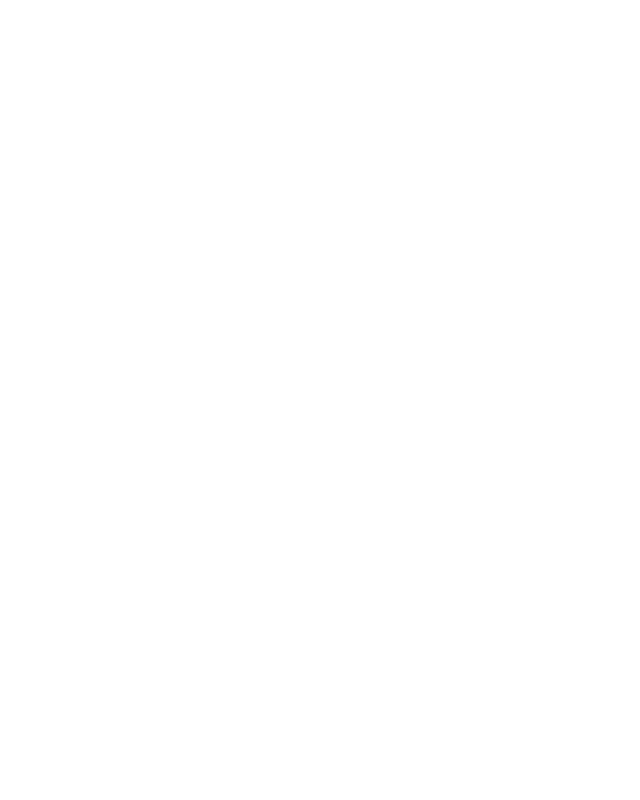
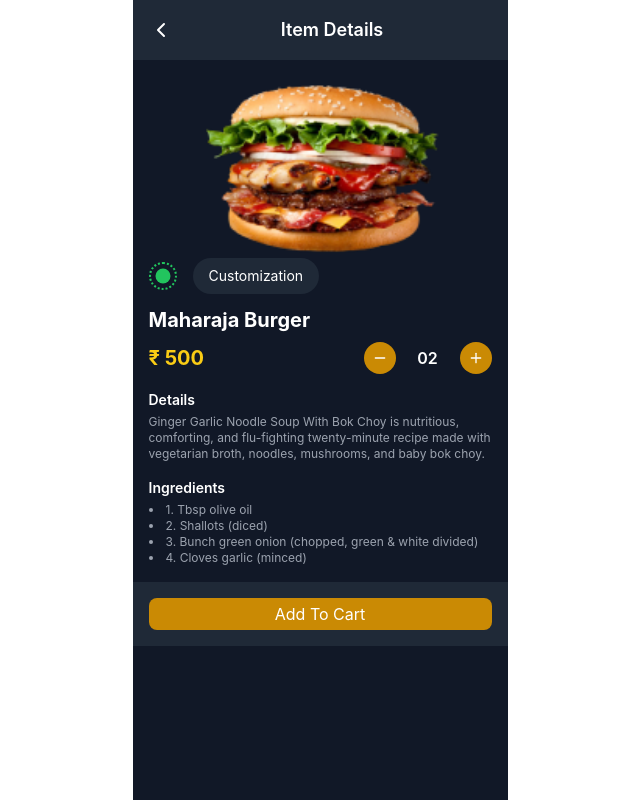
Before and after one commit to HardikRathod111/Restaurants_customer_dashboard, a React (Create React App) app in the folder frontend/: page /itemsdetails in a window 1280 px wide. Before the commit this address had no page. Shown: the whole page, without its empty margins (320-960 px from the left). Built offline with nearby package versions, Linux system fonts and the light colour scheme.

Commit message:
Proceed To Deploy

```diff
--- a/frontend/src/Admin/Dashboard/Managemenu.jsx
+++ b/frontend/src/Admin/Dashboard/Managemenu.jsx
@@ -558,7 +558,7 @@
                             <div className="grid grid-cols-2 md:grid-cols-3 lg:grid-cols-4 xl:grid-cols-6 gap-4">
                                     <button
                                         onClick={() => handleCategoryClick('All')}
-                                        className={`bg-gray-800 text-white p-2 rounded-md flex items-center bg-yellow-600`}
+                                        className={` text-white p-2 rounded-md flex items-center bg-yellow-600`}
                                     >
                                         <img
                                             src="./assets/images/pngwing 14-2.png"
--- a/frontend/src/App.js
+++ b/frontend/src/App.js
@@ -20,6 +20,7 @@
 import Managemenu from './Admin/Dashboard/Managemenu';
 import Edititem from './Admin/Dashboard/BurgerEditDetailsBox';
 import AddItems from './Admin/Dashboard/AddItems';
+import ItemDetails from './customer/ItemsDetails';
 
 
 function App() {
@@ -45,6 +46,7 @@
             <Route path='/managemenu' element={<Managemenu/>}/>
         <Route path='/additems' element={<AddItems/>}/>
         <Route path='/edititem' element={<Edititem/>}/>
+        <Route path='/itemsdetails' element={<ItemDetails/>}/>
         {/* Protected routes (Only accessible if authenticated) */}
         <Route path="/onsiteorder" element={isAuthenticated ? <OnsiteOrder /> : <Navigate to="/login" />} />
         <Route path="/editprofile" element={isAuthenticated ? <Editprofile /> : <Navigate to="/login" />} />
--- /dev/null
+++ b/frontend/src/customer/ItemsDetails.jsx
@@ -0,0 +1,226 @@
+'use client'
+
+import { useState } from 'react'
+import { ChevronLeft, Minus, Plus } from 'lucide-react'
+
+export default function ItemDetails() {
+  const [quantity, setQuantity] = useState(2)
+  const [isVeg, setIsVeg] = useState(true)
+  const [isCustomizationOpen, setIsCustomizationOpen] = useState(false)
+  const [currentStep, setCurrentStep] = useState(1)
+
+  // Customization options
+  const crustOptions = [
+    { name: "100% Wheat Crust", selected: true },
+    { name: "Cheese Burst", selected: false },
+    { name: "Fresh Pan Pizza", selected: false },
+    { name: "Classic Hand Tossed", selected: false },
+  ]
+
+  const sizeOptions = [
+    { name: "Medium", price: 200, selected: true },
+    { name: "Large", price: 700, selected: false },
+    { name: "Regular", price: 300, selected: false },
+  ]
+
+  const toppingsOptions = [
+    { name: "Jalapeno", price: 200, selected: true },
+    { name: "Onion", price: 700, selected: false },
+    { name: "Black Olive", price: 300, selected: false },
+  ]
+
+  const increment = () => setQuantity(prevQuantity => prevQuantity + 1)
+  const decrement = () => setQuantity(prevQuantity => prevQuantity > 0 ? prevQuantity - 1 : 0)
+  const toggleVeg = () => setIsVeg(prevIsVeg => !prevIsVeg)
+
+  const handleContinue = () => {
+    if (currentStep < 3) {
+      setCurrentStep(prevStep => prevStep + 1)
+    } else {
+      setIsCustomizationOpen(false)
+      setCurrentStep(1)
+    }
+  }
+
+  const handleBack = () => {
+    if (currentStep > 1) {
+      setCurrentStep(prevStep => prevStep - 1)
+    } else {
+      setIsCustomizationOpen(false)
+    }
+  }
+
+  return (
+    <div className="min-h-screen bg-gray-900 text-white w-[375px] mx-auto relative">
+      {/* Header */}
+      <div className="flex items-center p-4 bg-gray-800">
+        <ChevronLeft className="w-6 h-6" />
+        <h1 className="text-lg font-semibold mx-auto">Item Details</h1>
+      </div>
+
+      {/* Main Content */}
+      <div className="flex flex-col items-center p-4">
+  <img src="./assets/images/pngwing 14-2.png" alt="Maharaja Burger" className="w-60 h-30 ml-0" />
+
+        {/* Veg/Non-Veg Toggle and Customization */}
+        <div className="w-full flex items-center justify-between mb-3">
+          <div className="flex items-center space-x-4">
+            <button
+              className={`relative border-dotted border-2 rounded-full p-3 ${
+                isVeg ? 'border-green-500' : 'border-red-500'
+              }`}
+              onClick={toggleVeg}
+            >
+              <span
+                className={`absolute bottom-3 right-3 transform translate-x-1/2 translate-y-1/2 w-[15px] h-[15px] rounded-full ${
+                  isVeg ? 'bg-green-500' : 'bg-red-500'
+                }`}
+              />
+            </button>
+            <button
+              onClick={() => setIsCustomizationOpen(true)}
+              className="px-4 py-2 text-sm bg-gray-800 rounded-full hover:bg-gray-700"
+            >
+              Customization
+            </button>
+          </div>
+        </div>
+
+        {/* Title and Price */}
+        <div className="w-full">
+          <h2 className="text-xl font-bold mb-2">Maharaja Burger</h2>
+          <div className="flex items-center justify-between mb-4">
+            <span className="text-xl font-bold text-yellow-400">₹ 500</span>
+            <div className="flex items-center space-x-2">
+              <button
+                className="w-8 h-8 flex items-center justify-center bg-yellow-600 rounded-full text-white hover:bg-yellow-700"
+                onClick={decrement}
+              >
+                <Minus className="w-4 h-4" />
+              </button>
+              <span className="w-12 text-center text-base font-semibold">
+                {quantity.toString().padStart(2, '0')}
+              </span>
+              <button
+                className="w-8 h-8 flex items-center justify-center bg-yellow-600 rounded-full text-white hover:bg-yellow-700"
+                onClick={increment}
+              >
+                <Plus className="w-4 h-4" />
+              </button>
+            </div>
+          </div>
+        </div>
+
+        {/* Details */}
+        <div className="w-full mb-4">
+          <h3 className="font-semibold mb-1 text-sm">Details</h3>
+          <p className="text-xs text-gray-400">
+            Ginger Garlic Noodle Soup With Bok Choy is nutritious, comforting,
+            and flu-fighting twenty-minute recipe made with vegetarian
+            broth, noodles, mushrooms, and baby bok choy.
+          </p>
+        </div>
+
+        {/* Ingredients */}
+        <div className="w-full">
+          <h3 className="font-semibold mb-1 text-sm">Ingredients</h3>
+          <ul className="text-xs text-gray-400 list-disc list-inside">
+            <li>1. Tbsp olive oil</li>
+            <li>2. Shallots (diced)</li>
+            <li>3. Bunch green onion (chopped, green & white divided)</li>
+            <li>4. Cloves garlic (minced)</li>
+          </ul>
+        </div>
+      </div>
+
+      {/* Add to Cart Button */}
+             <div className="bottom-0 left-0 right-0 p-4 bg-gray-800">
+               <button className="w-full py-1 rounded-lg bg-yellow-600 hover:bg-yellow-700"> Add To Cart </button>
+               </div>
+
+
+      {/* Customization Dialog */}
+      {isCustomizationOpen && (
+        <div className="fixed inset-0 bg-black/80 flex items-end justify-center">
+          <div className="bg-gray-900 w-[375px] rounded-t-xl p-6">
+            <h2 className="text-lg font-semibold mb-2">Customise as per your taste</h2>
+            <div className="space-y-6">
+              <div>
+                <div className="flex justify-between items-center mb-4">
+                  <h3 className="font-medium text-base">
+                    {currentStep === 1 ? 'Crust' : currentStep === 2 ? 'Size' : 'Toppings'}
+                  </h3>
+                  <span className="text-sm text-gray-400">Step {currentStep}/3</span>
+                </div>
+                <div className="space-y-3">
+                  {currentStep === 1 && crustOptions.map((option) => (
+                    <label
+                      key={option.name}
+                      className="flex items-center justify-between p-4 bg-gray-800/50 rounded-lg cursor-pointer border border-gray-700"
+                    >
+                      <span className="text-sm">{option.name}</span>
+                      <input
+                        type="radio"
+                        name="crust"
+                        defaultChecked={option.selected}
+                        className="w-4 h-4 accent-yellow-600"
+                      />
+                    </label>
+                  ))}
+                  {currentStep === 2 && sizeOptions.map((option) => (
+                    <label
+                      key={option.name}
+                      className="flex items-center justify-between p-4 bg-gray-800/50 rounded-lg cursor-pointer border border-gray-700"
+                    >
+                      <span className="text-sm">{option.name}</span>
+                      <div className="flex items-center gap-3">
+                        <span className="text-sm">₹ {option.price}</span>
+                        <input
+                          type="radio"
+                          name="size"
+                          defaultChecked={option.selected}
+                          className="w-4 h-4 accent-yellow-600"
+                        />
+                      </div>
+                    </label>
+                  ))}
+                  {currentStep === 3 && toppingsOptions.map((option) => (
+                    <label
+                      key={option.name}
+                      className="flex items-center justify-between p-4 bg-gray-800/50 rounded-lg cursor-pointer border border-gray-700"
+                    >
+                      <span className="text-sm">{option.name}</span>
+                      <div className="flex items-center gap-3">
+                        <span className="text-sm">+ ₹ {option.price}</span>
+                        <input
+                          type="radio"
+                          name="toppings"
+                          defaultChecked={option.selected}
+                          className="w-4 h-4 accent-yellow-600"
+                        />
+                      </div>
+                    </label>
+                  ))}
+                </div>
+              </div>
+              <div className="flex gap-4 pt-4">
+                <button
+                  onClick={handleBack}
+                  className="flex-1 py-3 text-sm font-medium bg-gray-800 rounded-lg hover:bg-gray-700"
+                >
+                  Back
+                </button>
+                <button
+                  onClick={handleContinue}
+                  className="flex-1 py-3 bg-yellow-600 rounded-lg text-sm font-medium hover:bg-yellow-700"
+                >
+                  {currentStep === 3 ? 'Add To Cart' : 'Continue'}
+                </button>
+              </div>
+            </div>
+          </div>
+        </div>
+      )}
+    </div>
+  )
+}
```
